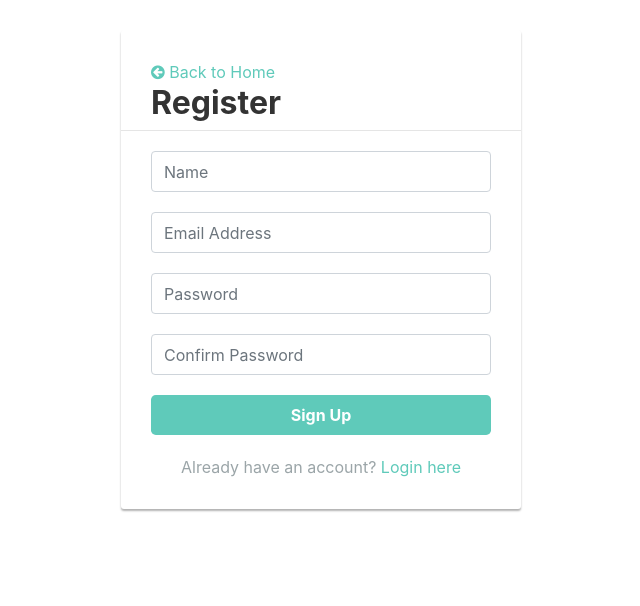
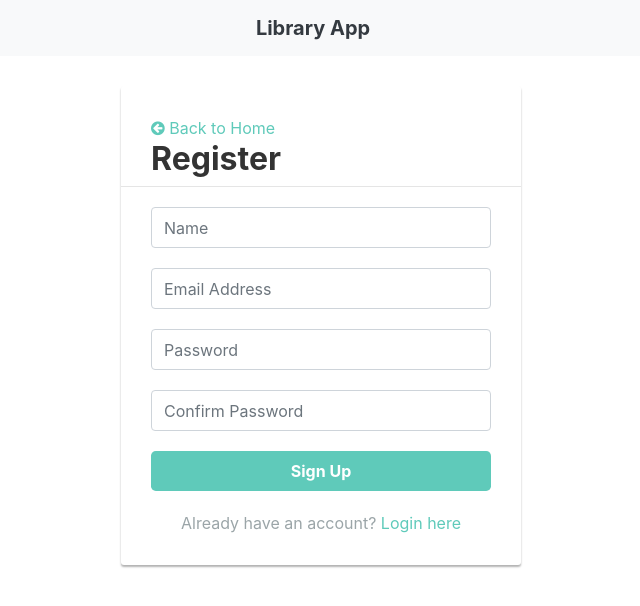
Before and after one commit to shivam4490/Departmental-Library-Management-System, a React (Create React App) app in the folder client/: page /register in a window 1280 px wide. Shown: the top 606 px of the page, without its empty margins (319-959 px from the left). Built offline with nearby package versions, Linux system fonts and the light colour scheme.

Commit message:
changes in Navbar

```diff
--- a/client/src/App.js
+++ b/client/src/App.js
@@ -35,7 +35,6 @@ function App() {
     <Provider store={store}>
       <Router>
         <div className='App'>
-          {/* <Navbar /> */}
           <Route path='/' component={Landing} exact />
           <Route path='/register' component={Register} exact />
           <Route path='/login' component={Login} exact />
--- a/client/src/components/layout/Landing.js
+++ b/client/src/components/layout/Landing.js
@@ -5,6 +5,8 @@ import Navbar from './Navbar'
 class Landing extends Component {
   render() {
     return (
+      <div>
+        <Navbar />
         <div className='container text-center  mt-15'>
           <div className='row'>
             <div className='col-sm-12 '>
@@ -28,6 +30,7 @@ class Landing extends Component {
             </div>
           </div>
         </div>
+      </div>
     )
   }
 }
--- a/client/src/components/layout/Login.js
+++ b/client/src/components/layout/Login.js
@@ -50,6 +50,7 @@ class Login extends Component {
     const { email, password, errors } = this.state
     return (
       <div>
+        <Navbar />
         <div className='form-box'>
           <form className='login-form' onSubmit={this.onSubmit}>
             <h2>Login</h2>
--- a/client/src/components/layout/Register.js
+++ b/client/src/components/layout/Register.js
@@ -1,121 +1,141 @@
-import React, { Component } from "react";
-import { Link, withRouter } from "react-router-dom";
-import PropTypes from "prop-types";
-import { connect } from "react-redux";
-import { registerUser } from "../../actions/authActions";
-import classnames from "classnames";
+import React, { Component } from 'react'
+import { Link, withRouter } from 'react-router-dom'
+import PropTypes from 'prop-types'
+import { connect } from 'react-redux'
+import { registerUser } from '../../actions/authActions'
+import classnames from 'classnames'
+import Navbar from './Navbar'
 
-class Register extends Component{
-    constructor(){
-        super();
+class Register extends Component {
+  constructor() {
+    super()
     this.state = {
-            name:"",
-            email:"",
-            password:"",
-            password2:"",
-            errors:{}
+      name: '',
+      email: '',
+      password: '',
+      password2: '',
+      errors: {},
     }
   }
   componentDidMount() {
     if (this.props.auth.isAuthenticated) {
-          this.props.history.push("/dashboard");
+      this.props.history.push('/dashboard')
     }
   }
 
   componentWillReceiveProps(nextProps) {
     if (nextProps.errors) {
       this.setState({
-            errors: nextProps.errors
-          });
+        errors: nextProps.errors,
+      })
     }
   }
 
-    onChange = e => {
-        this.setState({[e.target.id]:e.target.value})
+  onChange = (e) => {
+    this.setState({ [e.target.id]: e.target.value })
   }
 
-    onSubmit = e => {
-        e.preventDefault();
+  onSubmit = (e) => {
+    e.preventDefault()
 
     const newUser = {
-            name:this.state.name,
-            email:this.state.email,
-            password:this.state.password,
-            password2:this.state.password2
+      name: this.state.name,
+      email: this.state.email,
+      password: this.state.password,
+      password2: this.state.password2,
     }
 
-        this.props.registerUser(newUser, this.props.history);
+    this.props.registerUser(newUser, this.props.history)
   }
 
-    render(){
-        const {name, email, password, password2 ,errors} = this.state;
+  render() {
+    const { name, email, password, password2, errors } = this.state
 
-        return(
-            <div className="form-box ">
-            <form className="signup-form"  onSubmit={this.onSubmit}>
-
-               <div><Link to="/"><i className="fa fa-arrow-circle-left  "></i> Back to Home</Link></div>
+    return (
+      <div>
+        <Navbar />
+        <div className='form-box '>
+          <form className='signup-form' onSubmit={this.onSubmit}>
+            <div>
+              <Link to='/'>
+                <i className='fa fa-arrow-circle-left  '></i> Back to Home
+              </Link>
+            </div>
 
             <h2>Register</h2>
-                <hr/>
-                <div className="form-group">
-                    <input type="text"
-                           id="name"
-                           placeholder="Name"
+            <hr />
+            <div className='form-group'>
+              <input
+                type='text'
+                id='name'
+                placeholder='Name'
                 value={name}
                 error={errors.name}
                 onChange={this.onChange}
-                           className={classnames("form-control", {
-                            invalid: errors.name
-                          })}/>
-                        <span className="red-text">{errors.name}</span>
-
+                className={classnames('form-control', {
+                  invalid: errors.name,
+                })}
+              />
+              <span className='red-text'>{errors.name}</span>
             </div>
 
-                <div className="form-group">
-                    <input type="email"
-                           id="email"
-                           placeholder="Email Address"
+            <div className='form-group'>
+              <input
+                type='email'
+                id='email'
+                placeholder='Email Address'
                 value={email}
                 error={errors.email}
                 onChange={this.onChange}
-                           className={classnames("form-control", {
-                            invalid: errors.email
-                          })}/>
-                    <span className="red-text">{errors.email}</span>
+                className={classnames('form-control', {
+                  invalid: errors.email,
+                })}
+              />
+              <span className='red-text'>{errors.email}</span>
             </div>
 
-                <div className="form-group">
-                    <input type="password"
-                           id="password"
-                           placeholder="Password"
+            <div className='form-group'>
+              <input
+                type='password'
+                id='password'
+                placeholder='Password'
                 value={password}
-                           error= {errors.password}
+                error={errors.password}
                 onChange={this.onChange}
-                           className={classnames("form-control", {
-                            invalid: errors.password
-                          })} />
-                    <span className="red-text">{errors.password}</span>
+                className={classnames('form-control', {
+                  invalid: errors.password,
+                })}
+              />
+              <span className='red-text'>{errors.password}</span>
             </div>
 
-                <div className="form-group">
-                    <input type="password"
-                           id="password2"
-                           placeholder="Confirm Password"
+            <div className='form-group'>
+              <input
+                type='password'
+                id='password2'
+                placeholder='Confirm Password'
                 value={password2}
                 error={errors.password}
                 onChange={this.onChange}
-                           className={classnames("form-control", {
-                            invalid: errors.password2
-                          })} />
-                    <span className="red-text">{errors.password2}</span>
+                className={classnames('form-control', {
+                  invalid: errors.password2,
+                })}
+              />
+              <span className='red-text'>{errors.password2}</span>
             </div>
-                <div className="form-group">
-                    <button type="submit" className="btn btn-primary btn-block btn-lg">Sign Up</button>
+            <div className='form-group'>
+              <button
+                type='submit'
+                className='btn btn-primary btn-block btn-lg'
+              >
+                Sign Up
+              </button>
             </div>
-                <div className="text-center">Already have an account? <Link to="/login">Login here</Link></div>
-
+            <div className='text-center'>
+              Already have an account? <Link to='/login'>Login here</Link>
+            </div>
           </form>
+        </div>
       </div>
     )
   }
@@ -124,12 +144,12 @@ class Register extends Component{
 Register.propTypes = {
   registerUser: PropTypes.func.isRequired,
   auth: PropTypes.object.isRequired,
-    errors: PropTypes.object.isRequired
-  };
+  errors: PropTypes.object.isRequired,
+}
 
-const mapStateToProps = state => ({
+const mapStateToProps = (state) => ({
   auth: state.auth,
-    errors: state.errors
-  });
+  errors: state.errors,
+})
 
-export default connect(mapStateToProps,{registerUser})(withRouter(Register));
+export default connect(mapStateToProps, { registerUser })(withRouter(Register))
```
Lines whose indentation alone changed are shown as unchanged.
